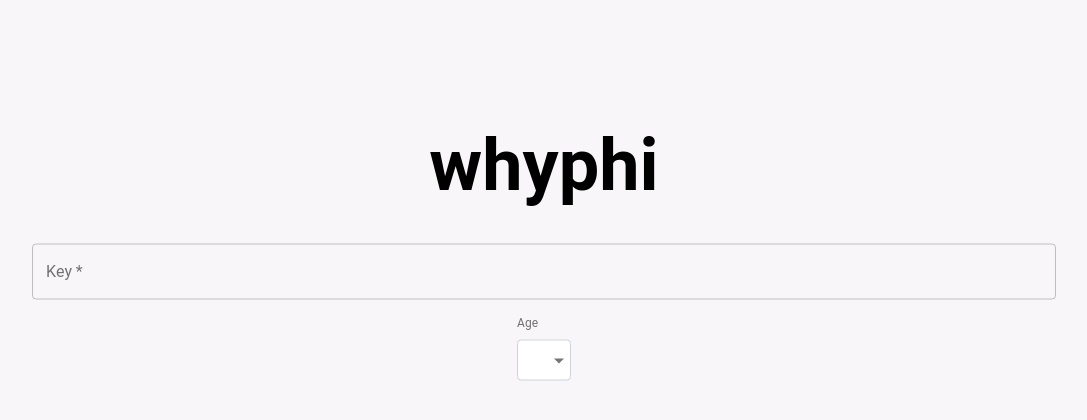
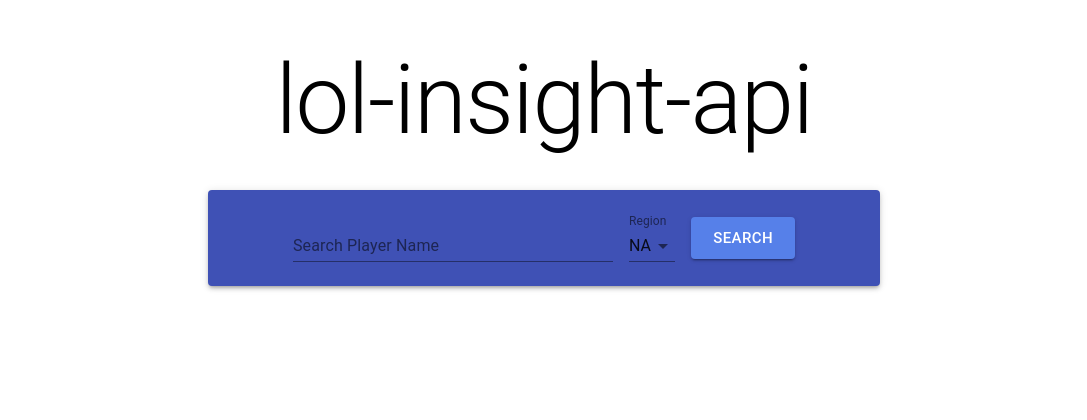
Before and after one commit to jinyoungbang/lol-insight-app, a React (Create React App) app: page / in a window 1280 px wide. Shown: the part 148-568 px from the top of the page, without its empty margins (96-1183 px from the left). Built offline with nearby package versions, Linux system fonts and the light colour scheme.

Commit message:
Home page GUI

```diff
--- a/src/components/Home/Home.js
+++ b/src/components/Home/Home.js
@@ -1,48 +1,84 @@
+import React, { useState } from 'react';
+import { makeStyles } from '@material-ui/core/styles';
+import { TextField, Typography, Button, Paper } from '@material-ui/core'
+import { createStyles, createTheme, ThemeProvider } from "@material-ui/core/styles";
+import RegionDropdown from './components/RegionDropdown';
 
-import React, { useState } from 'react';
-import { makeStyles } from "@material-ui/core/styles";
-import {
-  BackgroundContainer,
-  TitleText,
-  CustomTextField,
-  CustomContainer
-} from "./helpers/Styles";
+const theme = createTheme({
+  palette: {
+    primary: {
+      main: '#5680E9'
+    },
+    secondary: {
+      light: '#84CEEB',
+      main: '#5AB9EA'
+    }
+  }
+})
 
-import RegionDropdown from "./components/RegionDropdown";
+const useStyles = makeStyles((theme) =>
+  createStyles({
+    root: {
+      marginTop: '15%',
+    },
+    body: {
+      display: 'flex',
+      background: theme.palette.primary.main,
+      alignItems: 'center',
+      justifyContent: 'center',
+      width: '50%',
+      margin: '0 auto',
+      padding: theme.spacing(2)
+    },
+    textfield: {
+      margin: theme.spacing(1),
+      width: '50%'
+    },
+    dropdown: {
+      margin: theme.spacing(1),
+      width: '100%'
+    },
+    button: {
+      margin: theme.spacing(1),
+      height: '100%'
+    }
+  }
+))
 
 const Home = () => {
+  const [name, setName] = useState("");
   const classes = useStyles();
-  const [name, setName] = useState("");
   return (
-    <BackgroundContainer>
-      <CustomContainer>
-        <form className={classes.form} noValidate autoComplete="off">
-          <TitleText>whyphi</TitleText>
-          <CustomTextField
-            variant="outlined"
-            margin="normal"
-            required
-            fullWidth
-            name="key"
-            label="Key"
-            id="name"
-            value={name}
-            onChange={(e) => {
-              setName(e.target.value);
-            }}
+    <ThemeProvider theme={theme}>
+      <div className={classes.root}>
+        <div className={classes.heading}>
+          <Typography variant='h1' gutterBottom>lol-insight-api</Typography>
+        </div>
+        <Paper
+          className={classes.body}
+          elevation={3}
+        >
+          <TextField
+            className={classes.textfield}
+            label="Search Player Name"
+            id="mui-theme-provider-outlined-input"
           />
-          <RegionDropdown />
-        </form>
-      </CustomContainer>
-    </BackgroundContainer>
+          <RegionDropdown
+            className={classes.dropdown}
+          />
+          <Button
+            className={classes.button}
+            variant="contained"
+            color="primary"
+            size="large"
+          >
+            Search
+          </Button>
+        </Paper>
+      </div>
+    </ThemeProvider>
+
   );
 };
 
-const useStyles = makeStyles((theme) => ({
-  form: {
-    width: "100%", // Fix IE 11 issue.
-    marginTop: theme.spacing(1),
-  },
-}));
-
 export default Home;
--- a/src/components/Home/components/RegionDropdown.js
+++ b/src/components/Home/components/RegionDropdown.js
@@ -5,43 +5,6 @@ import InputLabel from '@material-ui/core/InputLabel';
 import MenuItem from '@material-ui/core/MenuItem';
 import FormControl from '@material-ui/core/FormControl';
 import Select from '@material-ui/core/Select';
-import NativeSelect from '@material-ui/core/NativeSelect';
-import InputBase from '@material-ui/core/InputBase';
-
-const BootstrapInput = withStyles((theme) => ({
-    root: {
-      'label + &': {
-        marginTop: theme.spacing(3),
-      },
-    },
-    input: {
-      borderRadius: 4,
-      position: 'relative',
-      backgroundColor: theme.palette.background.paper,
-      border: '1px solid #ced4da',
-      fontSize: 16,
-      padding: '10px 26px 10px 12px',
-      transition: theme.transitions.create(['border-color', 'box-shadow']),
-      // Use the system font instead of the default Roboto font.
-      fontFamily: [
-        '-apple-system',
-        'BlinkMacSystemFont',
-        '"Segoe UI"',
-        'Roboto',
-        '"Helvetica Neue"',
-        'Arial',
-        'sans-serif',
-        '"Apple Color Emoji"',
-        '"Segoe UI Emoji"',
-        '"Segoe UI Symbol"',
-      ].join(','),
-      '&:focus': {
-        borderRadius: 4,
-        borderColor: '#80bdff',
-        boxShadow: '0 0 0 0.2rem rgba(0,123,255,.25)',
-      },
-    },
-  }))(InputBase);
 
 const useStyles = makeStyles((theme) => ({
   margin: {
@@ -49,29 +12,25 @@ const BootstrapInput = withStyles((theme) => ({
   },
 }));
 
-
 const RegionDropdown = () => {
   const classes = useStyles();
   const [region, setRegion] = useState("NA");
   const handleChange = (event) => {
     setRegion(event.target.value);
   };
+
   return (
     <FormControl className={classes.margin}>
-        <InputLabel id="demo-customized-select-label">Age</InputLabel>
+      <InputLabel id="demo-simple-select-outlined-label">Region</InputLabel>
       <Select
-          labelId="region-select-label"
-          id="region"
+          labelId="demo-simple-select-outlined-label"
+          id="demo-simple-select-outlined"
           value={region}
           onChange={handleChange}
-          input={<BootstrapInput />}
       >
-          <MenuItem value="">
-            <em>None</em>
-          </MenuItem>
-          <MenuItem value={10}>Ten</MenuItem>
-          <MenuItem value={20}>Twenty</MenuItem>
-          <MenuItem value={30}>Thirty</MenuItem>
+        <MenuItem value={'NA'}>NA</MenuItem>
+        <MenuItem value={'KR'}>KR</MenuItem>
+        <MenuItem value={'EU'}>EU</MenuItem>
       </Select>
     </FormControl>
   );
--- a/src/components/Home/helpers/Styles.js
+++ b/src/components/Home/helpers/Styles.js
@@ -11,7 +11,7 @@ export const BackgroundContainer = styled.div`
   left: 0;
   right: 0;
   bottom: 0;
-  background-color: #f9f6f9;
+  background-color: linear-gradient(to right,#635bff 0%,#003ab9 50%, #0273e6 100%);
 `;
 
 export const TitleText = styled.div`
```
Also changed, not shown: 1 other file (tests, documents, lock files or other folders). Lines whose indentation alone changed are shown as unchanged.
